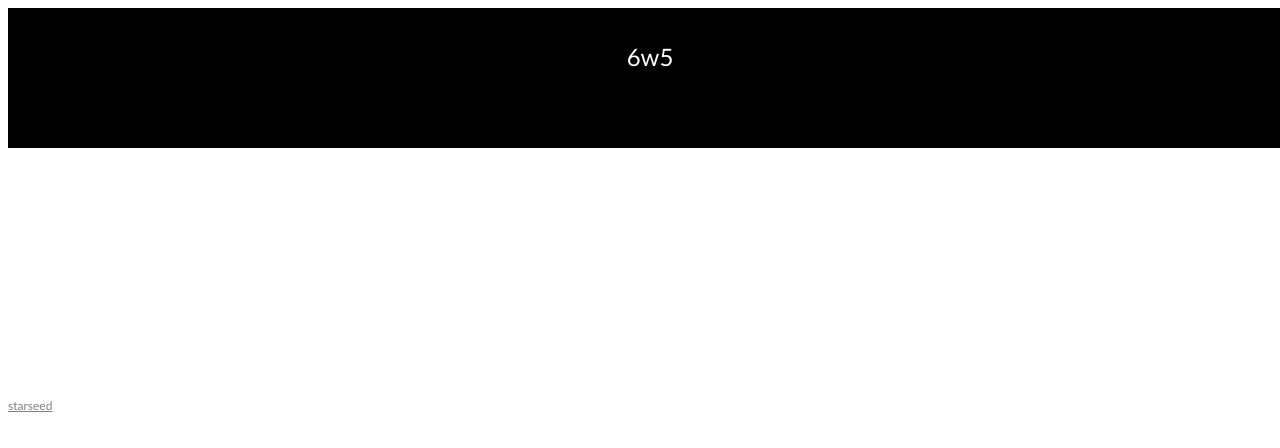
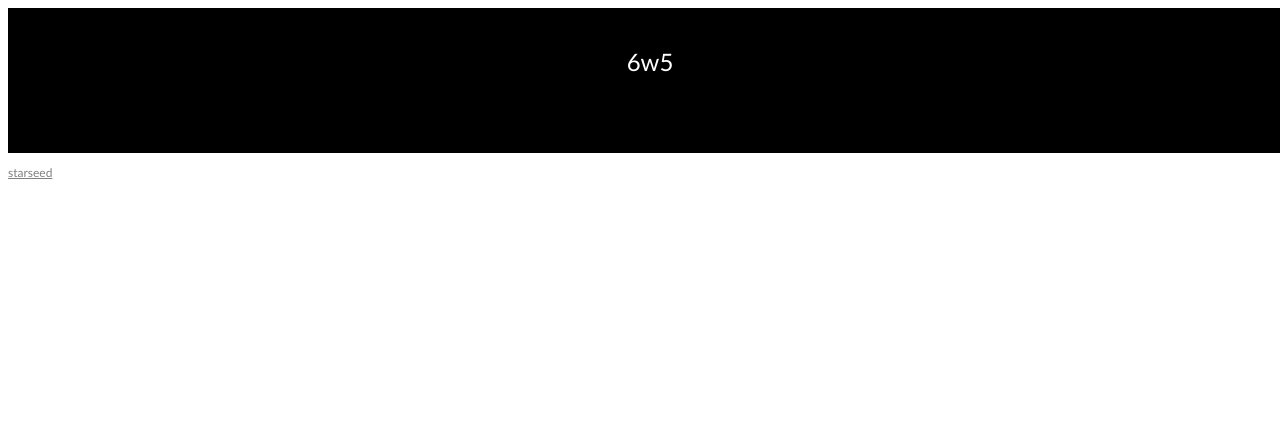
Before and after one commit to 6w3/6w3, a plain HTML site: page index.html in a window 1280 px wide. Drawn offline with Linux system fonts and the light colour scheme.

Commit message:
Update index.html

```diff
--- a/index.html
+++ b/index.html
@@ -10,6 +10,7 @@
       height: 120px;
       background-color: black;
       padding: 10px;
+      padding-top: 15px;
       }
 
       p {
@@ -26,8 +27,8 @@
       bb {
         display: block;
         left: 100px;
-        margin-top: 250px;
-        margin-right: 100px;
+        top: 250px;
+
 
       }
 
```
